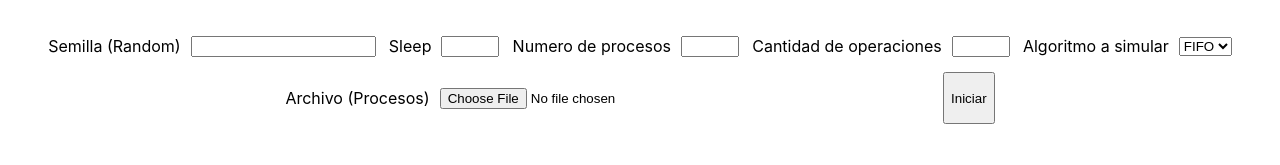
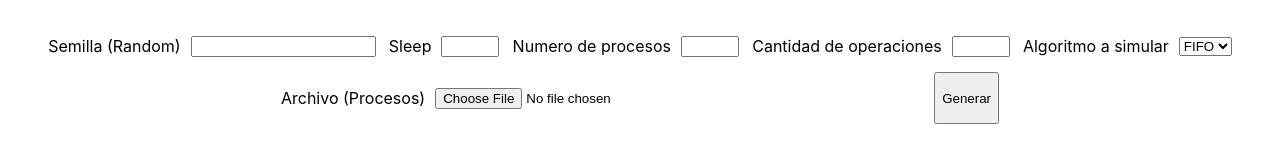
Before and after one commit to SolisLeandro/Progra-2, a React (Create React App) app: page / in a window 1280 px wide. Shown: the top 165 px of the page. Built offline with nearby package versions, Linux system fonts and the light colour scheme.

Commit message:
merge fe be

```diff
--- a/src/App.js
+++ b/src/App.js
@@ -27,11 +27,11 @@ function App() {
   const [ramPercentage, setRamPercentage] = useState("")
   const [vRamKb, setVRamKb] = useState("")
   const [vRamPercentage, setVRamPercentage] = useState("")
-  const [MMU_Simulation, setMMU_Simulation] = useState("")
+  const [MMU_Simulation, setMMU_Simulation] = useState(null)
 
   return (
     <div>
-      <Header setMMU_Simulation={setMMU_Simulation} />
+      <Header MMU={MMU_Simulation} setMMU_Simulation={setMMU_Simulation} />
       <div className='memory-container'>
         <Ram memory={memory} title={"OPT"} />
         <Ram memory={memory} title={memoryTitle} />
--- a/src/MMU_Simulation/MMU_Simulation.js
+++ b/src/MMU_Simulation/MMU_Simulation.js
@@ -1,10 +1,6 @@
 import { OptMMU, FIFO_MMU, SC_MMU, MRU_MMU, RND_MMU } from "./classes.js";
 
-import {
-  loadAndProcessInstructions,
-  generateRandomInstructions,
-  saveInstructionsToFile,
-} from "./functions.js";
+import {loadAndProcessInstructions} from "./functions.js";
 
 class MMU_Simulation {
   constructor(MMUtoExecute, randomSeed, sleepTime) {
@@ -17,11 +13,16 @@ class MMU_Simulation {
     this.optMMU = null
     this.otherMMU = null
     this.instructions = null
+    this.instructionsString = null
   }
 
   setGenerateRandomInstructions(numProcesses, numOperations) {
     this.numProcesses = numProcesses;
     this.numOperations = numOperations;
+  }
+
+  setInstructionsString(instructionsString) {
+    this.instructionsString = instructionsString;
   }
 
   pauseExecution() {
@@ -32,9 +33,9 @@ class MMU_Simulation {
     this.isPaused = false;
   }
 
-  iniciate(instructionsString) {
+  iniciate() {
     //const instructionsString = Elige entre si generar las instrucciones o leerlas de un archivo. Recuerde que si las genera tiene que usar la función "saveInstructionsToFile" para guardarlo en un txt
-    this.instructions = loadAndProcessInstructions(instructionsString);
+    this.instructions = loadAndProcessInstructions(this.instructionsString);
 
     this.optMMU = new OptMMU(this.instructions);
 
--- a/src/MMU_Simulation/functions.js
+++ b/src/MMU_Simulation/functions.js
@@ -100,8 +100,7 @@ export function generateRandomInstructions(seed, numProcesses, numOperations) {
 }
 
 export function saveInstructionsToFile(instructions, fileName) {
-  var content = instructions.instructions.join("\n");
-  const blob = new Blob([content], { type: "text/plain" });
+  const blob = new Blob([instructions], { type: "text/plain" });
   const url = URL.createObjectURL(blob);
   const link = document.createElement("a");
   link.download = fileName;
--- a/src/components/Header/Header.js
+++ b/src/components/Header/Header.js
@@ -1,9 +1,10 @@
 import React, { useState } from "react"
 import MMU_Simulation from "../../MMU_Simulation/MMU_Simulation"
+import {generateRandomInstructions, saveInstructionsToFile} from "../../MMU_Simulation/functions"
 
 import './Header.css'
 
-function Header({setMMU_Simulation}) {
+function Header({MMU, setMMU_Simulation}) {
   const [selectedFile, setSelectedFile] = useState("")
 
   const handleFileSelect = (event) => {
@@ -34,13 +35,16 @@ function Header({setMMU_Simulation}) {
     var mmuSimulation = new MMU_Simulation(MMU, seed, sleep)
     mmuSimulation.setGenerateRandomInstructions(process, operations)
 
+    var instructionsString = ""
     if(selectedFile != "") {
-      await handleFileRead()
+      instructionsString = await handleFileRead()
     } else {
-      console.log("hola")
+      instructionsString = generateRandomInstructions(seed, process, operations)
     }
 
-
+    mmuSimulation.setInstructionsString(instructionsString)
+    saveInstructionsToFile(instructionsString)
+    setMMU_Simulation(mmuSimulation)
   }
 
     return (
@@ -79,7 +83,13 @@ function Header({setMMU_Simulation}) {
           <p>Archivo (Procesos)</p>
           <input type="file" onChange={handleFileSelect} />
         </div>
-        <button onClick={startBtnClick}>Iniciar</button>
+        <button onClick={startBtnClick}>Generar</button>
+        {MMU
+          ?
+            <button onClick={() => { MMU.iniciate()}}>Iniciar</button>
+          :
+            null
+        }
       </div>
     )
   }
```
